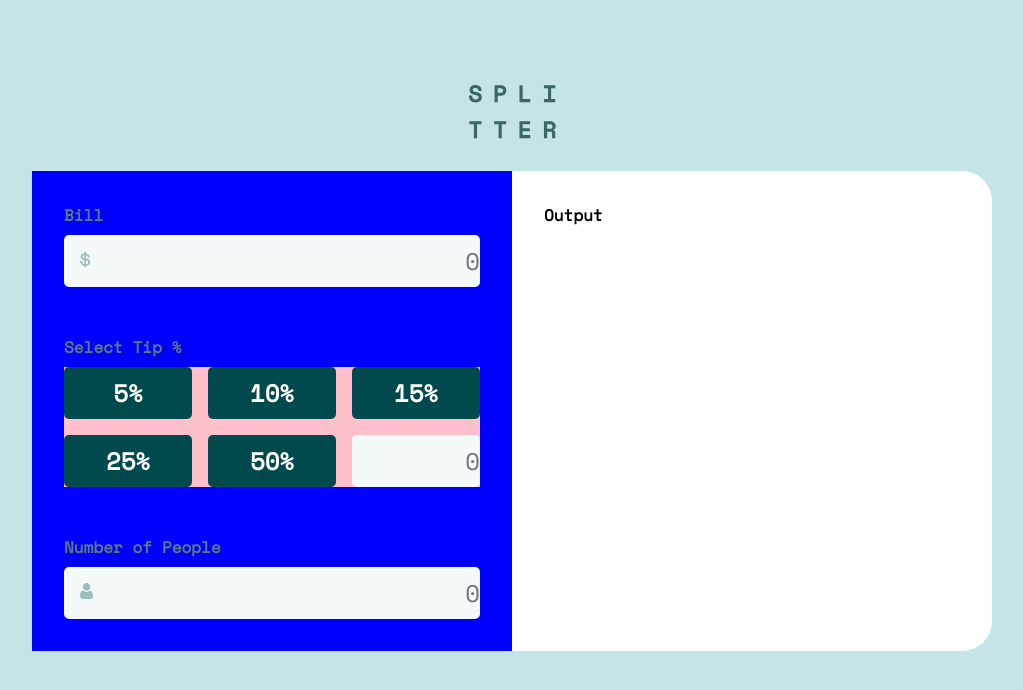
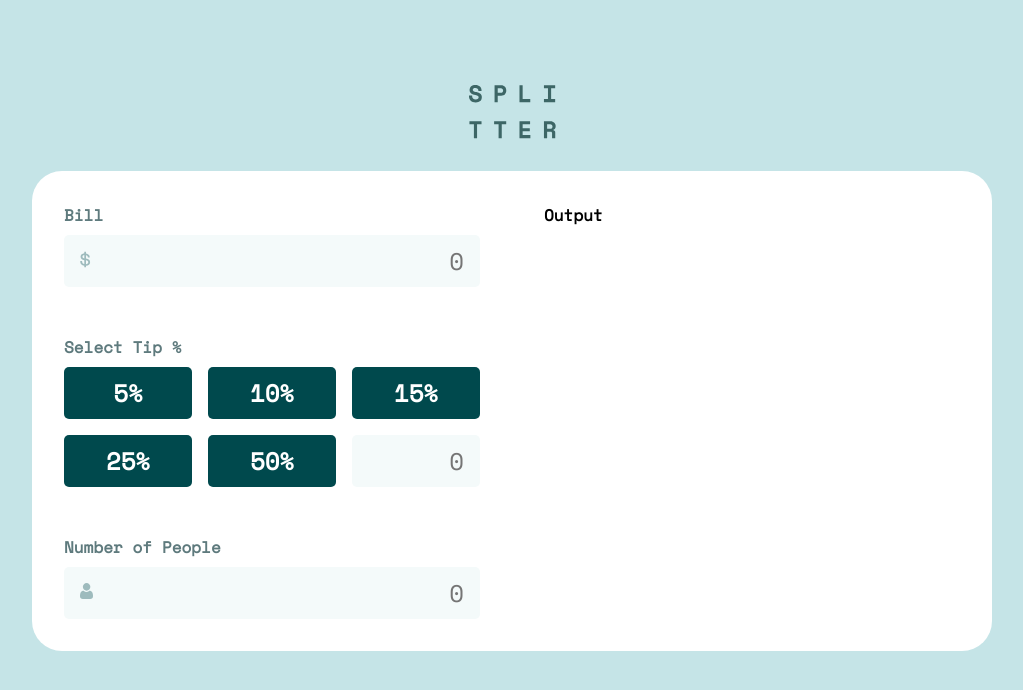
Before and after one commit to FTP-droid/tip-calculator-app-main, a React (Vite) app: page / in a window 1280 px wide. Shown: the top 690 px of the page, without its empty margins (128-1151 px from the left). Built offline with nearby package versions, Linux system fonts and the light colour scheme.

Commit message:
Added extra padding on number inputs to account for large inputs (so input displayed does not cover icons).

```diff
--- a/src/components/Calculator/Calculator.module.css
+++ b/src/components/Calculator/Calculator.module.css
@@ -20,9 +20,11 @@
     background-color: var(--very-light-grayish-cyan);
     border: 0;
     padding: 0.5rem 0rem;
+    padding-right: 1rem;
+    padding-left: 2.5rem;
     color: var(--very-dark-cyan);
     direction: rtl;
-    width: 100%;
+    width: calc(100% - 3.5rem);
     border-radius: 5px;
     font-family: var(--space-mono-regular);
     caret-color: var(--strong-cyan);
@@ -56,16 +58,11 @@
     justify-content: space-between;
 }
 
-#left-card {
-    background-color: blue;
-}
-
 #tip-percentage-container {
     display: grid;
     grid-template-columns: repeat(3, 1fr);
     width: 100%;
     gap: 1rem;
-    background-color: pink;
 }
 
 .tip-percentage {
@@ -84,7 +81,3 @@
     background-color: var(--light-grayish-cyan);
     color: var(--very-dark-cyan);
 }
-
-#custom-tip-input {
-
-}
```
